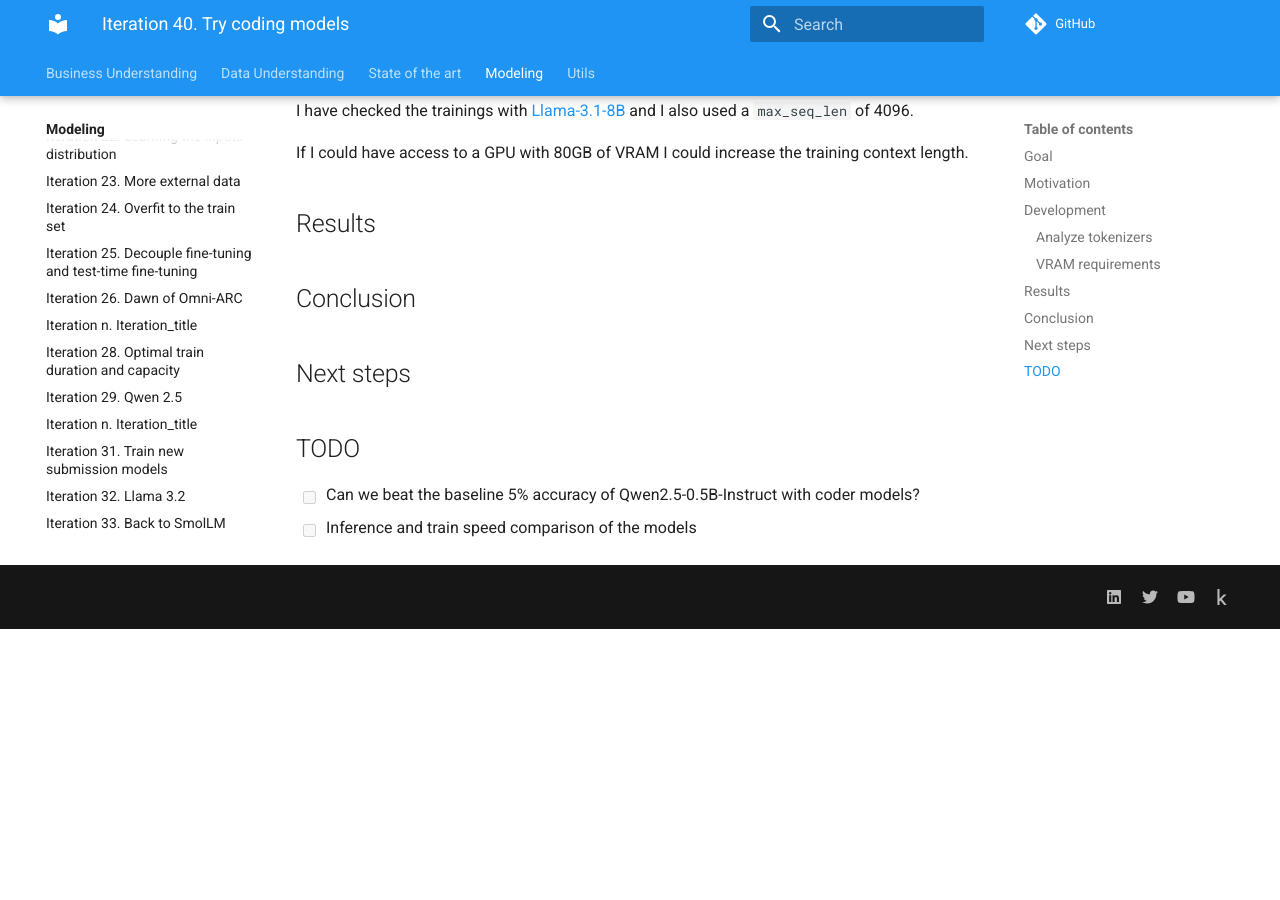
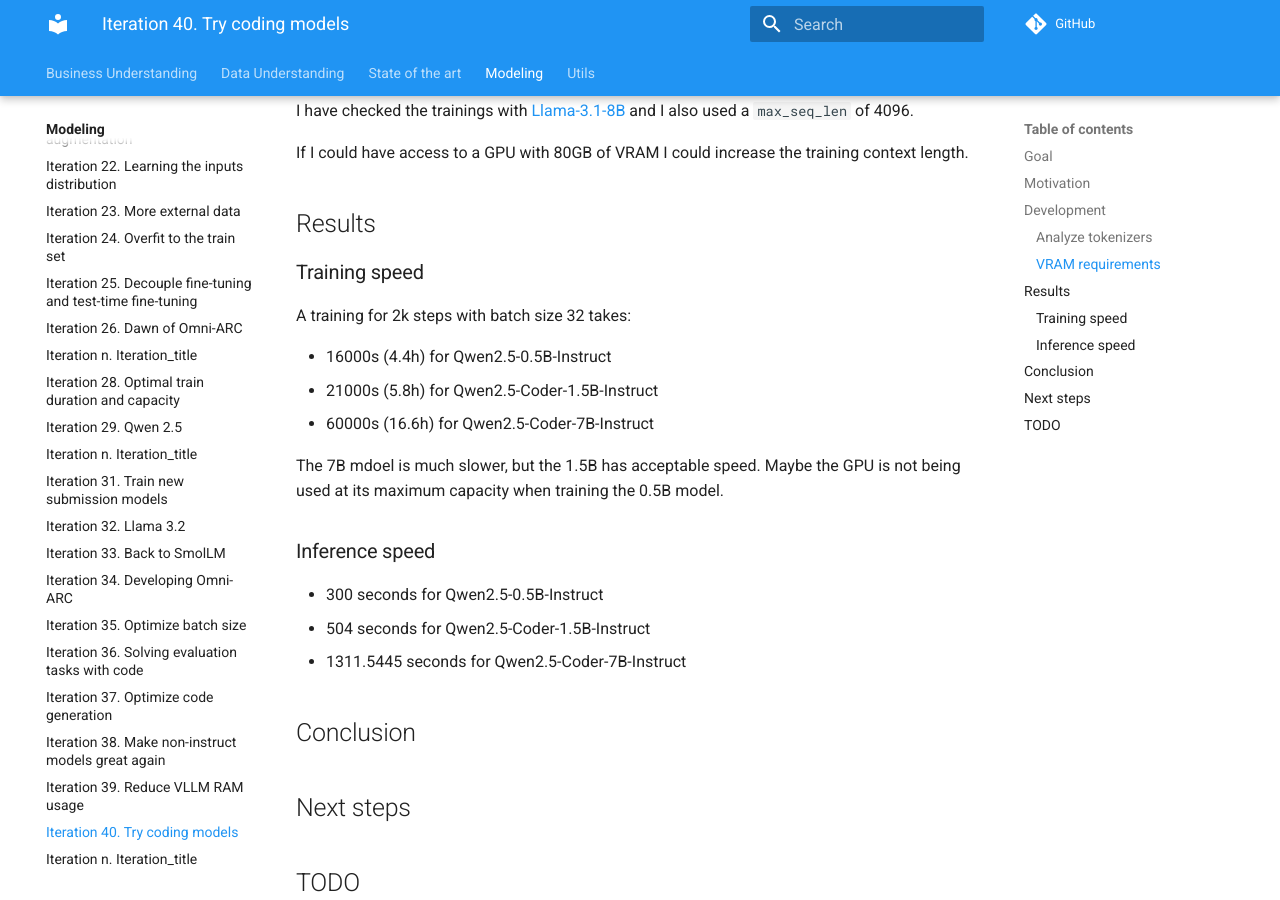
Before and after one commit to zhengjunyao-work/arc24, an MkDocs documentation site: the page built from docs/modeling/Iteration_40_try_coding_models.md, in a window 1280 px wide and 900 px high, scrolled down 931 px. Built offline with MkDocs 1.6.1 and Material for MkDocs 9.7.7, drawn with Linux system fonts in a browser that asks for light colours; comment, search, counter and statistics services are not loaded; before the commit the page ends 1560 px from its top, so only the background shows below that.

Commit message:
documented differences in speed between models

```diff
--- a/docs/modeling/Iteration_40_try_coding_models.md
+++ b/docs/modeling/Iteration_40_try_coding_models.md
@@ -35,6 +35,23 @@
 
 ## Results
 
+### Training speed
+
+A training for 2k steps with batch size 32 takes:
+
+- 16000s (4.4h) for Qwen2.5-0.5B-Instruct
+- 21000s (5.8h) for Qwen2.5-Coder-1.5B-Instruct
+- 60000s (16.6h) for Qwen2.5-Coder-7B-Instruct
+
+The 7B mdoel is much slower, but the 1.5B has acceptable speed. Maybe the GPU is not being used at
+its maximum capacity when training the 0.5B model.
+
+### Inference speed
+
+- 300 seconds for Qwen2.5-0.5B-Instruct
+- 504 seconds for Qwen2.5-Coder-1.5B-Instruct
+- 1311.5445 seconds for Qwen2.5-Coder-7B-Instruct
+
 ## Conclusion
 
 ## Next steps
```
